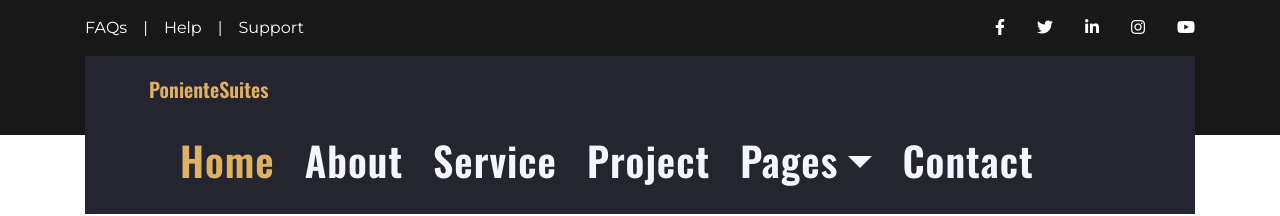
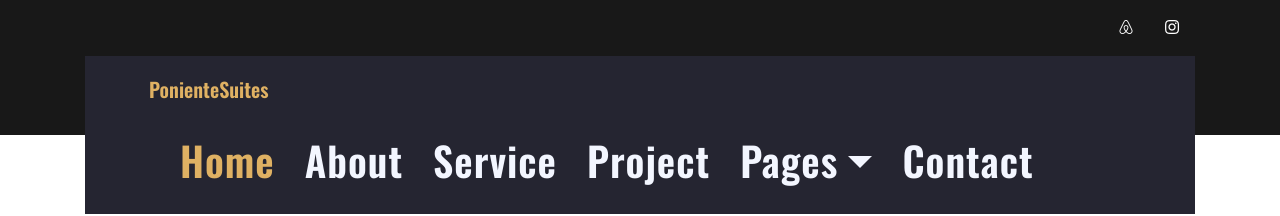
Before and after one commit to HugoFuertes10/PonienteSuites.github.io, a plain HTML site: page index.html in a window 1280 px wide. Shown: the top 216 px of the page. Drawn offline with nearby package versions, Linux system fonts and the light colour scheme.

Commit message:
cambios 19/7

```diff
--- a/index.html
+++ b/index.html
@@ -34,30 +34,14 @@
         <div class="container">
             <div class="row">
                 <div class="col-md-6 text-center text-lg-left mb-2 mb-lg-0">
-                    <div class="d-inline-flex align-items-center">
-                        <a class="text-white pr-3" href="">FAQs</a>
-                        <span class="text-white">|</span>
-                        <a class="text-white px-3" href="">Help</a>
-                        <span class="text-white">|</span>
-                        <a class="text-white pl-3" href="">Support</a>
-                    </div>
                 </div>
                 <div class="col-md-6 text-center text-lg-right">
                     <div class="d-inline-flex align-items-center">
                         <a class="text-white px-3" href="">
-                            <i class="fab fa-facebook-f"></i>
+                            <i class="fab fa-airbnb"></i>
                         </a>
-                        <a class="text-white px-3" href="">
-                            <i class="fab fa-twitter"></i>
-                        </a>
-                        <a class="text-white px-3" href="">
-                            <i class="fab fa-linkedin-in"></i>
-                        </a>
-                        <a class="text-white px-3" href="">
+                        <a class="text-white px-3" href="https://www.instagram.com/ponientesuitesbenidorm?igsh=MW44aDBnOWprcGJycQ==">
                             <i class="fab fa-instagram"></i>
-                        </a>
-                        <a class="text-white pl-3" href="">
-                            <i class="fab fa-youtube"></i>
                         </a>
                     </div>
                 </div>
```
